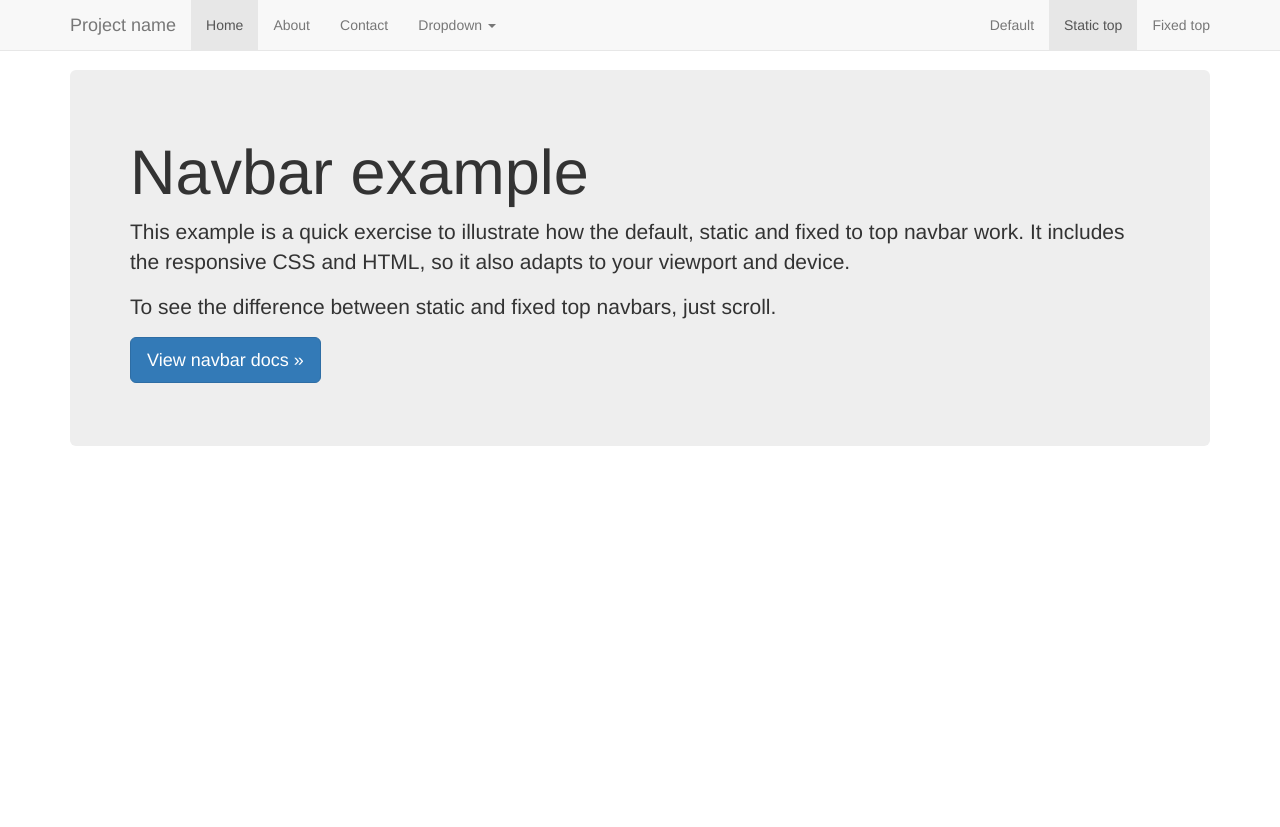
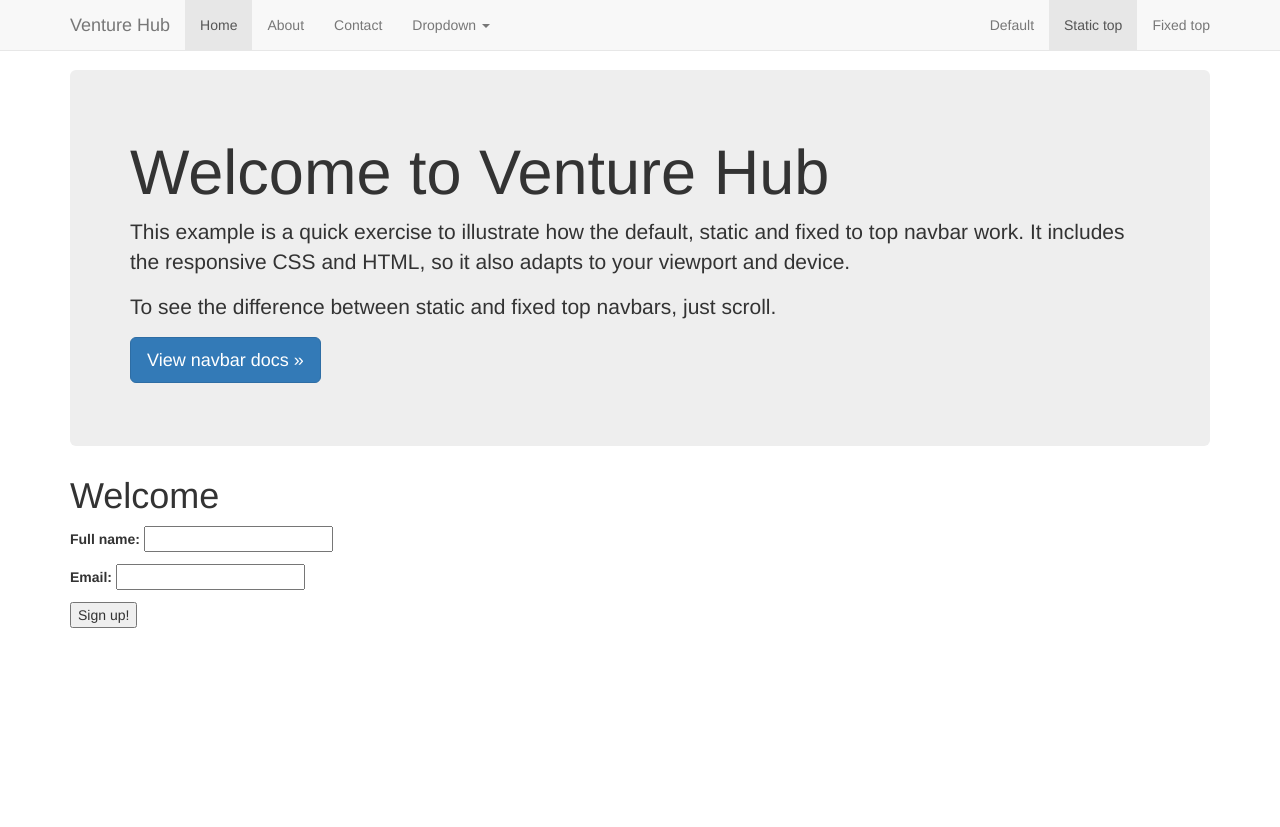
Before and after one commit to rog97/vhub, a Django app: page / in a window 1280 px wide. Shown: the top 827 px of the page. Run offline with Django 3.2, Linux system fonts and the light colour scheme; some libraries are stand-ins or nearby versions.

Commit message:
adding template stuff to landing page

```diff
--- a/src/templates/base.html
+++ b/src/templates/base.html
@@ -11,92 +11,37 @@
     <meta name="author" content="">
     <link rel="icon" href="../../favicon.ico">
 
-    <title>Static Top Navbar Example for Bootstrap</title>
+    <title>{% block head_title %}Venture Hub{% endblock %}</title>
 
-    <!-- Bootstrap core CSS -->
-    <!-- <link href="../../dist/css/bootstrap.min.css" rel="stylesheet"> -->
-    <link href="{% static 'css/bootstrap.min.css' %}" rel="stylesheet">
-    <!-- IE10 viewport hack for Surface/desktop Windows 8 bug -->
-    <link href="../../assets/css/ie10-viewport-bug-workaround.css" rel="stylesheet">
-    <!-- <img src="{% static "my_app/myexample.jpg" %}" alt="My image"/> -->
-    <!-- Custom styles for this template -->
-    <!-- <link href="navbar-static-top.css" rel="stylesheet"> -->
-    <link href="{% static 'css/navbar-static-top.css' %}" rel="stylesheet">
-    <!-- Just for debugging purposes. Don't actually copy these 2 lines! -->
-    <!--[if lt IE 9]><script src="../../assets/js/ie8-responsive-file-warning.js"></script><![endif]-->
-    <!-- <script src="../../assets/js/ie-emulation-modes-warning.js"></script> -->
-    <!-- HTML5 shim and Respond.js for IE8 support of HTML5 elements and media queries -->
-    <!--[if lt IE 9]>
-      <script src="https://oss.maxcdn.com/html5shiv/3.7.2/html5shiv.min.js"></script>
-      <script src="https://oss.maxcdn.com/respond/1.4.2/respond.min.js"></script>
-    <![endif]-->
+    {% include 'head_css.html' %}
 
   </head>
 
   <body>
-
-    <!-- Static navbar -->
-    <nav class="navbar navbar-default navbar-static-top">
-      <div class="container">
-        <div class="navbar-header">
-          <button type="button" class="navbar-toggle collapsed" data-toggle="collapse" data-target="#navbar" aria-expanded="false" aria-controls="navbar">
-            <span class="sr-only">Toggle navigation</span>
-            <span class="icon-bar"></span>
-            <span class="icon-bar"></span>
-            <span class="icon-bar"></span>
-          </button>
-          <a class="navbar-brand" href="#">Project name</a>
-        </div>
-        <div id="navbar" class="navbar-collapse collapse">
-          <ul class="nav navbar-nav">
-            <li class="active"><a href="#">Home</a></li>
-            <li><a href="#about">About</a></li>
-            <li><a href="#contact">Contact</a></li>
-            <li class="dropdown">
-              <a href="#" class="dropdown-toggle" data-toggle="dropdown" role="button" aria-haspopup="true" aria-expanded="false">Dropdown <span class="caret"></span></a>
-              <ul class="dropdown-menu">
-                <li><a href="#">Action</a></li>
-                <li><a href="#">Another action</a></li>
-                <li><a href="#">Something else here</a></li>
-                <li role="separator" class="divider"></li>
-                <li class="dropdown-header">Nav header</li>
-                <li><a href="#">Separated link</a></li>
-                <li><a href="#">One more separated link</a></li>
-              </ul>
-            </li>
-          </ul>
-          <ul class="nav navbar-nav navbar-right">
-            <li><a href="../navbar/">Default</a></li>
-            <li class="active"><a href="./">Static top <span class="sr-only">(current)</span></a></li>
-            <li><a href="../navbar-fixed-top/">Fixed top</a></li>
-          </ul>
-        </div><!--/.nav-collapse -->
-      </div>
-    </nav>
-
+  {% include "navbar.html" %}
 
     <div class="container">
-
+    {% block jumbotron %}
     <!-- Main component for a primary marketing message or call to action -->
     <div class="jumbotron">
+      {% block jumbotron_content %}
       <h1>Navbar example</h1>
       <p>This example is a quick exercise to illustrate how the default, static and fixed to top navbar work. It includes the responsive CSS and HTML, so it also adapts to your viewport and device.</p>
       <p>To see the difference between static and fixed top navbars, just scroll.</p>
       <p>
         <a class="btn btn-lg btn-primary" href="../../components/#navbar" role="button">View navbar docs &raquo;</a>
       </p>
+      {% endblock %}
     </div>
+    {% endblock %}
+
+    {% block content %}
+
+    {% endblock %}
+
+
 
     </div> <!-- /container -->
-
-
-    <!-- Bootstrap core JavaScript
-    ================================================== -->
-    <!-- Placed at the end of the document so the pages load faster -->
-    <script src="https://ajax.googleapis.com/ajax/libs/jquery/1.11.3/jquery.min.js"></script>
-    <script>window.jQuery || document.write('<script src="../../assets/js/vendor/jquery.min.js"><\/script>')</script>
-    <script src="{% static 'js/bootstrap.min.js' %}"></script>
-    <!-- IE10 viewport hack for Surface/desktop Windows 8 bug -->
-    <script src="{% static 'js/ie10-viewport-bug-workaround.js' %}"></script>
+    {% include 'javascript.html' %}
   </body>
 </html>
--- /dev/null
+++ b/src/templates/head_css.html
@@ -0,0 +1,18 @@
+{% load staticfiles %}
+<!-- Bootstrap core CSS -->
+<!-- <link href="../../dist/css/bootstrap.min.css" rel="stylesheet"> -->
+<link href="{% static 'css/bootstrap.min.css' %}" rel="stylesheet">
+<!-- IE10 viewport hack for Surface/desktop Windows 8 bug -->
+<link href="../../assets/css/ie10-viewport-bug-workaround.css" rel="stylesheet">
+<!-- <img src="{% static "my_app/myexample.jpg" %}" alt="My image"/> -->
+<!-- Custom styles for this template -->
+<!-- <link href="navbar-static-top.css" rel="stylesheet"> -->
+<link href="{% static 'css/navbar-static-top.css' %}" rel="stylesheet">
+<!-- Just for debugging purposes. Don't actually copy these 2 lines! -->
+<!--[if lt IE 9]><script src="../../assets/js/ie8-responsive-file-warning.js"></script><![endif]-->
+<!-- <script src="../../assets/js/ie-emulation-modes-warning.js"></script> -->
+<!-- HTML5 shim and Respond.js for IE8 support of HTML5 elements and media queries -->
+<!--[if lt IE 9]>
+  <script src="https://oss.maxcdn.com/html5shiv/3.7.2/html5shiv.min.js"></script>
+  <script src="https://oss.maxcdn.com/respond/1.4.2/respond.min.js"></script>
+<![endif]-->
--- a/src/templates/home.html
+++ b/src/templates/home.html
@@ -1,3 +1,18 @@
+{% extends "base.html" %}
+
+{% block head_title %}Welcome | {{ block.super }}{% endblock %}
+
+{% block jumbotron_content %}
+<h1>Welcome to Venture Hub</h1>
+<p>This example is a quick exercise to illustrate how the default, static and fixed to top navbar work. It includes the responsive CSS and HTML, so it also adapts to your viewport and device.</p>
+<p>To see the difference between static and fixed top navbars, just scroll.</p>
+<p>
+  <a class="btn btn-lg btn-primary" href="../../components/#navbar" role="button">View navbar docs &raquo;</a>
+</p>
+{% endblock %}
+
+{% block content %}
+
 <h1>{{ title }}</h1>
 
 <form method="POST" action="">{% csrf_token %}
@@ -5,3 +20,5 @@
   {{ form.as_p }}
   <input type="submit" value="Sign up!"/>
 </form>
+
+{% endblock %}
--- /dev/null
+++ b/src/templates/javascript.html
@@ -0,0 +1,9 @@
+{% load staticfiles %}
+<!-- Bootstrap core JavaScript
+================================================== -->
+<!-- Placed at the end of the document so the pages load faster -->
+<script src="https://ajax.googleapis.com/ajax/libs/jquery/1.11.3/jquery.min.js"></script>
+<script>window.jQuery || document.write('<script src="../../assets/js/vendor/jquery.min.js"><\/script>')</script>
+<script src="{% static 'js/bootstrap.min.js' %}"></script>
+<!-- IE10 viewport hack for Surface/desktop Windows 8 bug -->
+<script src="{% static 'js/ie10-viewport-bug-workaround.js' %}"></script>
--- /dev/null
+++ b/src/templates/navbar.html
@@ -0,0 +1,37 @@
+<nav class="navbar navbar-default navbar-static-top">
+  <div class="container">
+    <div class="navbar-header">
+      <button type="button" class="navbar-toggle collapsed" data-toggle="collapse" data-target="#navbar" aria-expanded="false" aria-controls="navbar">
+        <span class="sr-only">Toggle navigation</span>
+        <span class="icon-bar"></span>
+        <span class="icon-bar"></span>
+        <span class="icon-bar"></span>
+      </button>
+      <a class="navbar-brand" href="#">Venture Hub</a>
+    </div>
+    <div id="navbar" class="navbar-collapse collapse">
+      <ul class="nav navbar-nav">
+        <li class="active"><a href="#">Home</a></li>
+        <li><a href="#about">About</a></li>
+        <li><a href="#contact">Contact</a></li>
+        <li class="dropdown">
+          <a href="#" class="dropdown-toggle" data-toggle="dropdown" role="button" aria-haspopup="true" aria-expanded="false">Dropdown <span class="caret"></span></a>
+          <ul class="dropdown-menu">
+            <li><a href="#">Action</a></li>
+            <li><a href="#">Another action</a></li>
+            <li><a href="#">Something else here</a></li>
+            <li role="separator" class="divider"></li>
+            <li class="dropdown-header">Nav header</li>
+            <li><a href="#">Separated link</a></li>
+            <li><a href="#">One more separated link</a></li>
+          </ul>
+        </li>
+      </ul>
+      <ul class="nav navbar-nav navbar-right">
+        <li><a href="../navbar/">Default</a></li>
+        <li class="active"><a href="./">Static top <span class="sr-only">(current)</span></a></li>
+        <li><a href="../navbar-fixed-top/">Fixed top</a></li>
+      </ul>
+    </div><!--/.nav-collapse -->
+  </div>
+</nav>
--- a/src/vhubs/views.py
+++ b/src/vhubs/views.py
@@ -22,7 +22,7 @@ def home(request):
         context = {
             "title": "Thank you"
         }
-    return render(request, "base.html", context)
+    return render(request, "home.html", context)
 
 def contact(request):
     form = ContactForm(request.POST or None)
```
Lines whose indentation alone changed are shown as unchanged.
